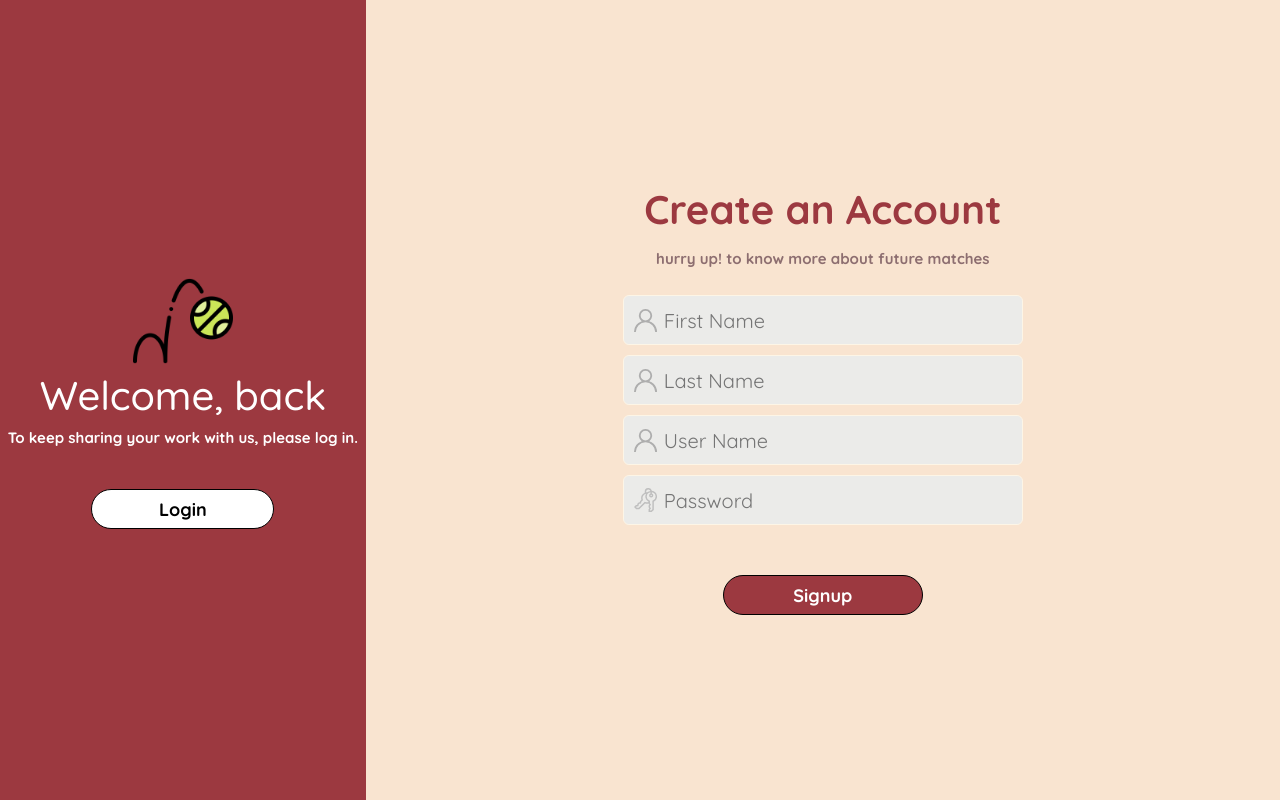
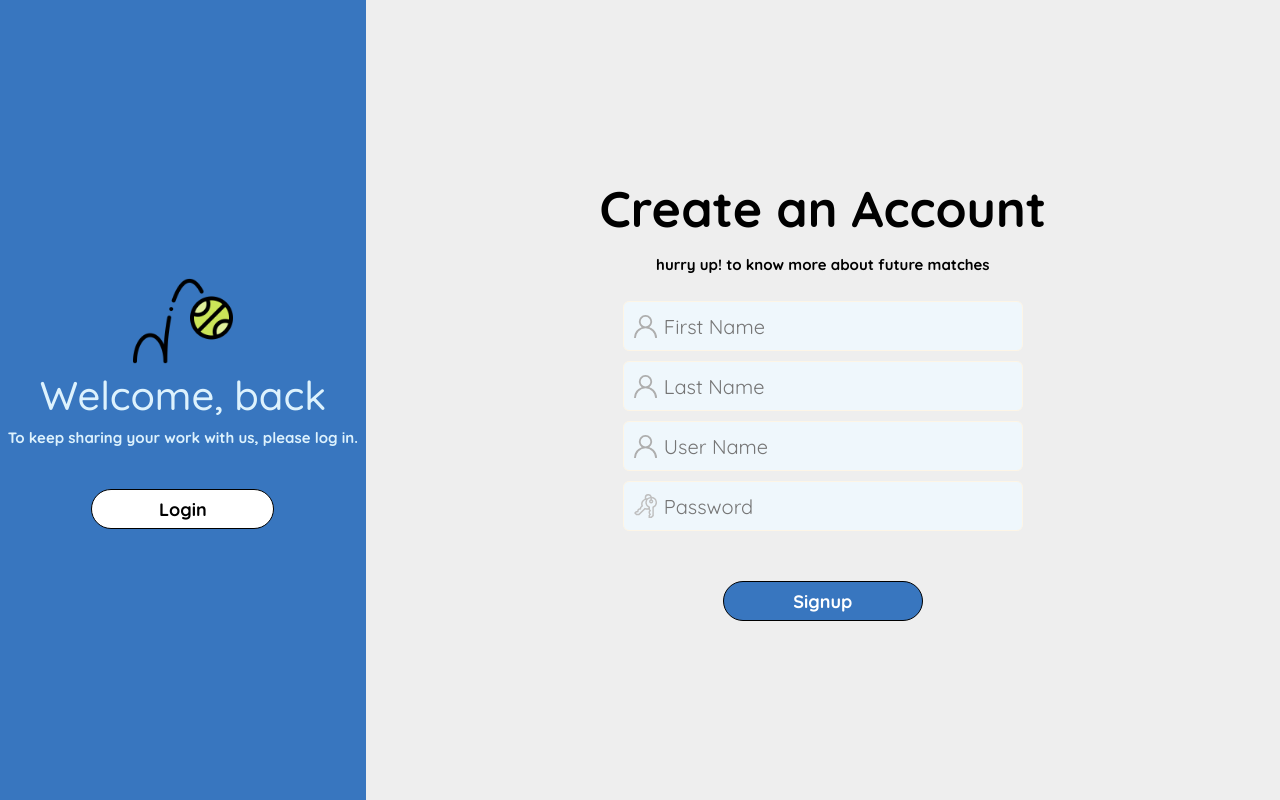
Before and after one commit to SalahAbotaleb/Match-Reservation-System, a React (Create React App) app in the folder frontend/: page / in a window 1280 px wide. Built offline with nearby package versions, Linux system fonts and the light colour scheme.

Commit message:
edit colors of signup

```diff
--- a/frontend/src/component/user/Signup.css
+++ b/frontend/src/component/user/Signup.css
@@ -6,7 +6,7 @@
     font-weight: bold;;
     grid-template-columns: 2fr 5fr;
     grid-template-rows: 1fr;
-    background-color: #F9E4D0;
+    background-color: #EEEEEE       ;
 
 
 }
@@ -25,7 +25,7 @@
     font-size: 15px;
     margin-top: 5px;
     margin-bottom: 25px;
-    color: #8d6e70;
+    color: #000000;
 }
 .SignupForm{
     height: 100%;
@@ -38,10 +38,10 @@
     font-weight: bold;
 }
 .header1{
-    font-size: 40px;
+    font-size: 50px;
     margin-bottom: 10px;
-    color: #9C3940;
-    font-weight: bold;
+    color: #000000;
+    font-weight: bolder;
 }
 
 form {
@@ -56,7 +56,7 @@ input {
     width: 400px;
     height: 50px;
     border-radius: 6px;
-    background-color: #ebebe9;
+    background-color: #eff7fc;
     margin-bottom: 10px;
 
     color: #242424;
@@ -100,9 +100,9 @@ Rose Red
 .Side{
     height: 100%;
     float: left;
-    background-color: #9C3940;
+    background-color: #3876BF;
     display: flex;
-    color: white;
+    color: #DDF2FD;
     flex-direction: column;
     align-items: center;
     justify-content: center;
@@ -129,13 +129,13 @@ Rose Red
     cursor: pointer;
 }
 .loginBtn:hover {
-    background-color: #F9E4D0;
+    background-color: #DDF2FD;
     transition: 0.5s;
 }
 
 .SignupBtn {
     margin-top: 40px;
-    background-color: #9C3940;
+    background-color: #3876BF;
     border: solid 1px black;
     width: 200px;
     height: 40px;
@@ -149,7 +149,7 @@ Rose Red
     cursor: pointer;
 }
 .SignupBtn:hover {
-    background-color: #F9E4D0;
+    background-color: #427D9D;
     transition: 0.5s;
     color: black;
 }
```
